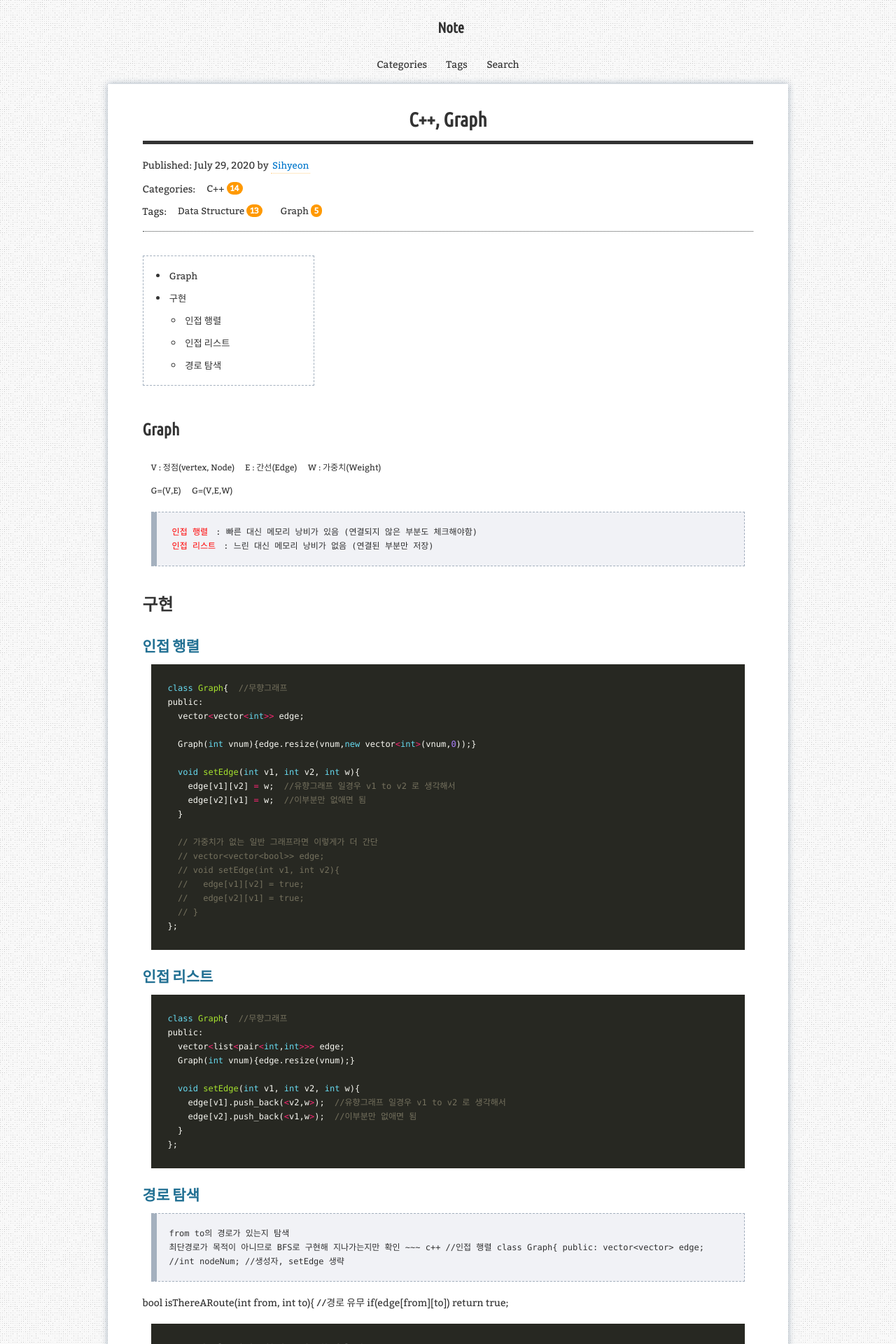
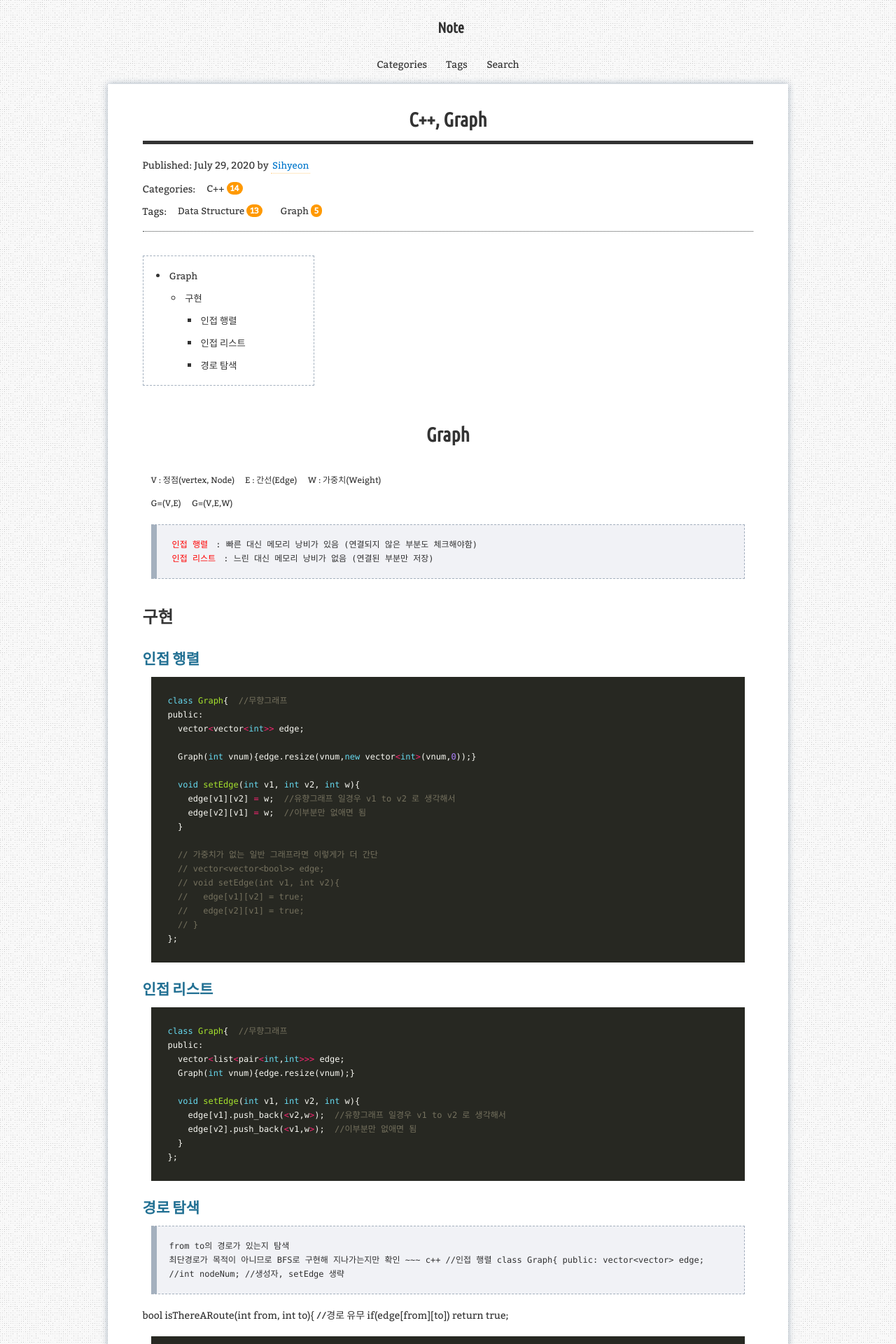
Before and after one commit to aristohyun/aristohyun.github.io, a Jekyll site: the page built from _posts/2020-07-29-Graph.md, in a window 1280 px wide. Shown: the top 1920 px of the page at 70% size. Built offline with Jekyll 4.4.1, drawn with Linux system fonts in a browser that asks for light colours; comment, search, counter and statistics services are not loaded.

```diff
--- a/_posts/2020-07-29-Graph.md
+++ b/_posts/2020-07-29-Graph.md
@@ -11,7 +11,7 @@ redirect_from:
 * Kramdown table of contents
 {:toc .toc}
 
-## Graph
+# Graph
 
 <span class="margin">V : 정점(vertex, Node) </span>
 <span class="margin">E : 간선(Edge)</span>
```
